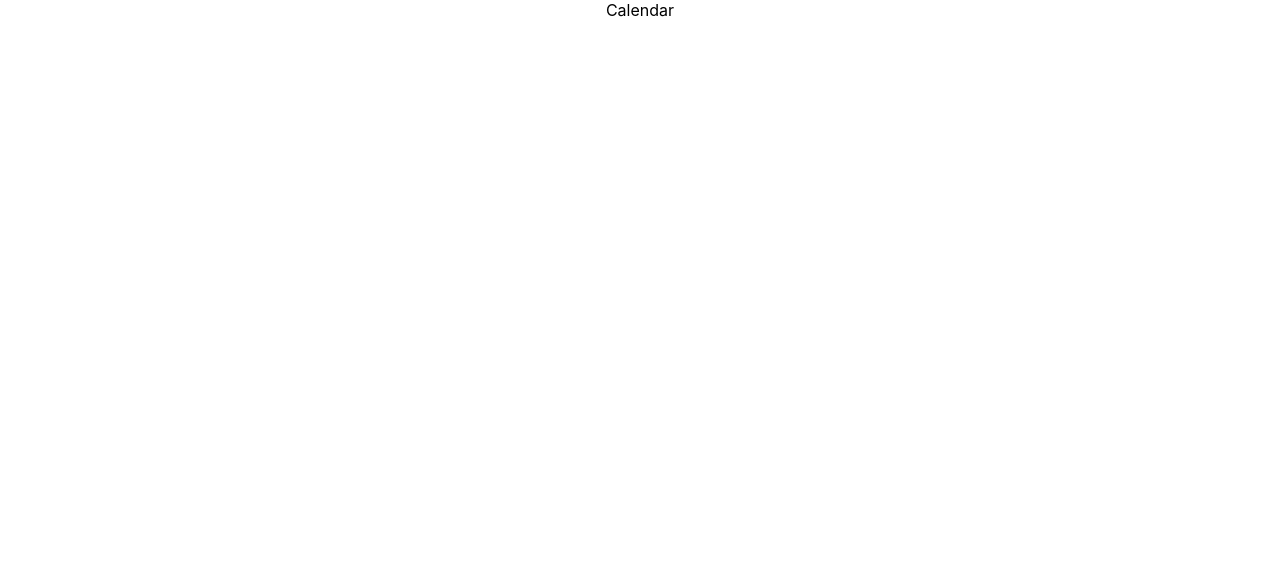
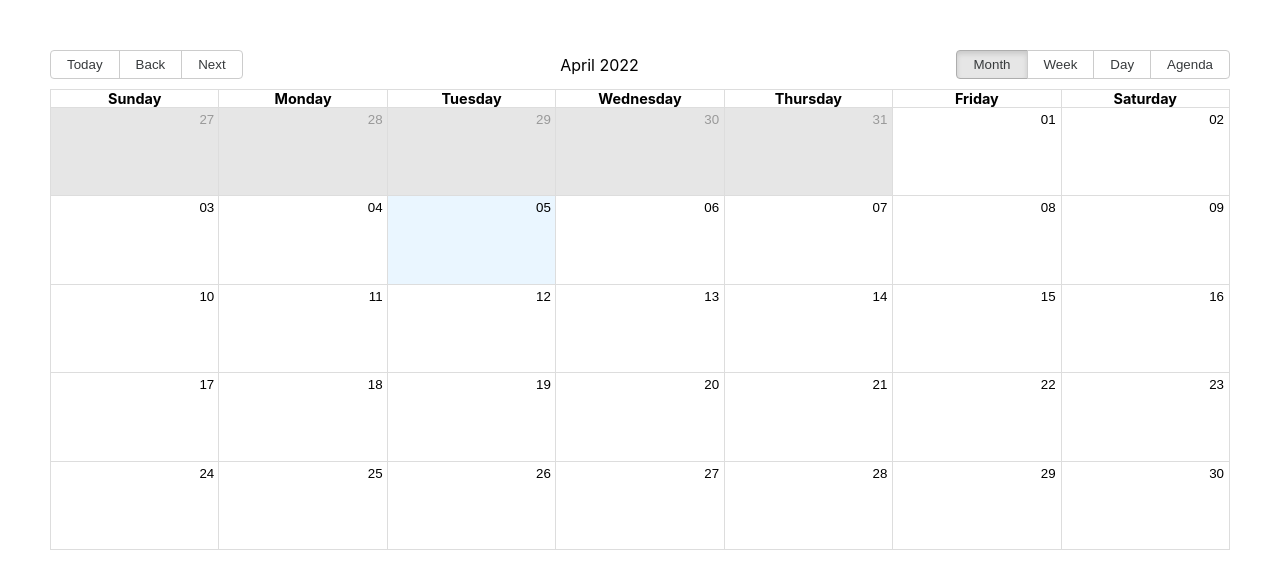
Before and after one commit to avi-admaso/A-M, a React (Create React App) app in the folder client/: page /Calender in a window 1280 px wide. Shown: the top 588 px of the page. Built offline with nearby package versions, Linux system fonts and the light colour scheme; the HTML template or start-up script is replaced by a standard one.

Commit message:
add calendar component

```diff
--- a/client/src/App.js
+++ b/client/src/App.js
@@ -1,12 +1,11 @@
 import React from 'react';
-import logo from './logo.svg';
 import './App.css';
-import Calendar from './Components/Pages/Calendar/Calendar';
+import Calendars from './Components/Pages/Calendar/Calendars';
 
 function App() {
   return (
     <div className="App">
-      <Calendar/>
+      <Calendars/>
     </div>
   );
 }
--- a/client/src/Components/Pages/Calendar/Calendar.jsx
+++ /dev/null
@@ -1,7 +0,0 @@
-import React from 'react'
-
-export default function Calendar() {
-  return (
-    <div>Calendar</div>
-  )
-}
--- /dev/null
+++ b/client/src/Components/Pages/Calendar/Calendars.jsx
@@ -0,0 +1,50 @@
+import React from 'react'
+import { Calendar, dateFnsLocalizer } from "react-big-calendar";
+import format from "date-fns/format";
+import parse from "date-fns/parse";
+import startOfWeek from 'date-fns/startOfWeek';
+import getDay from 'date-fns/getDay';
+import getHours from 'date-fns/getHours';
+import "react-big-calendar/lib/css/react-big-calendar.css";
+import DatePicker from "react-datepicker";
+
+const locales = {
+  // "en-gb": require("date-fns/locale/en-GB")
+  "en-US": require("date-fns/locale/en-US")
+
+}
+const localizer = dateFnsLocalizer({
+  format,
+  parse,
+  startOfWeek,
+  getDay,
+  getHours,
+  locales
+})
+
+const events = [
+  {
+    title: "Haircut Lior",
+    allDay: true,
+    start: new Date(2022, 4, 6, 11),
+    end: new Date(2022, 4, 6, 12)
+
+  },
+  {
+    title: "Haircut Avi",
+    start: new Date(2022, 4, 6, 11),
+    end: new Date(2022, 4, 6, 12)
+
+  },
+]
+
+export default function Calendars() {
+
+  return (<>
+    <Calendar localizer={localizer}
+    events={events} startAccessor="start"
+    endAccessor="end"
+    style={{ height: 500, margin: "50px" }} />
+
+  </>)
+}
```
Also changed, not shown: client/package.json (+5 -2 lines), 1 other file (tests, documents, lock files or other folders).
